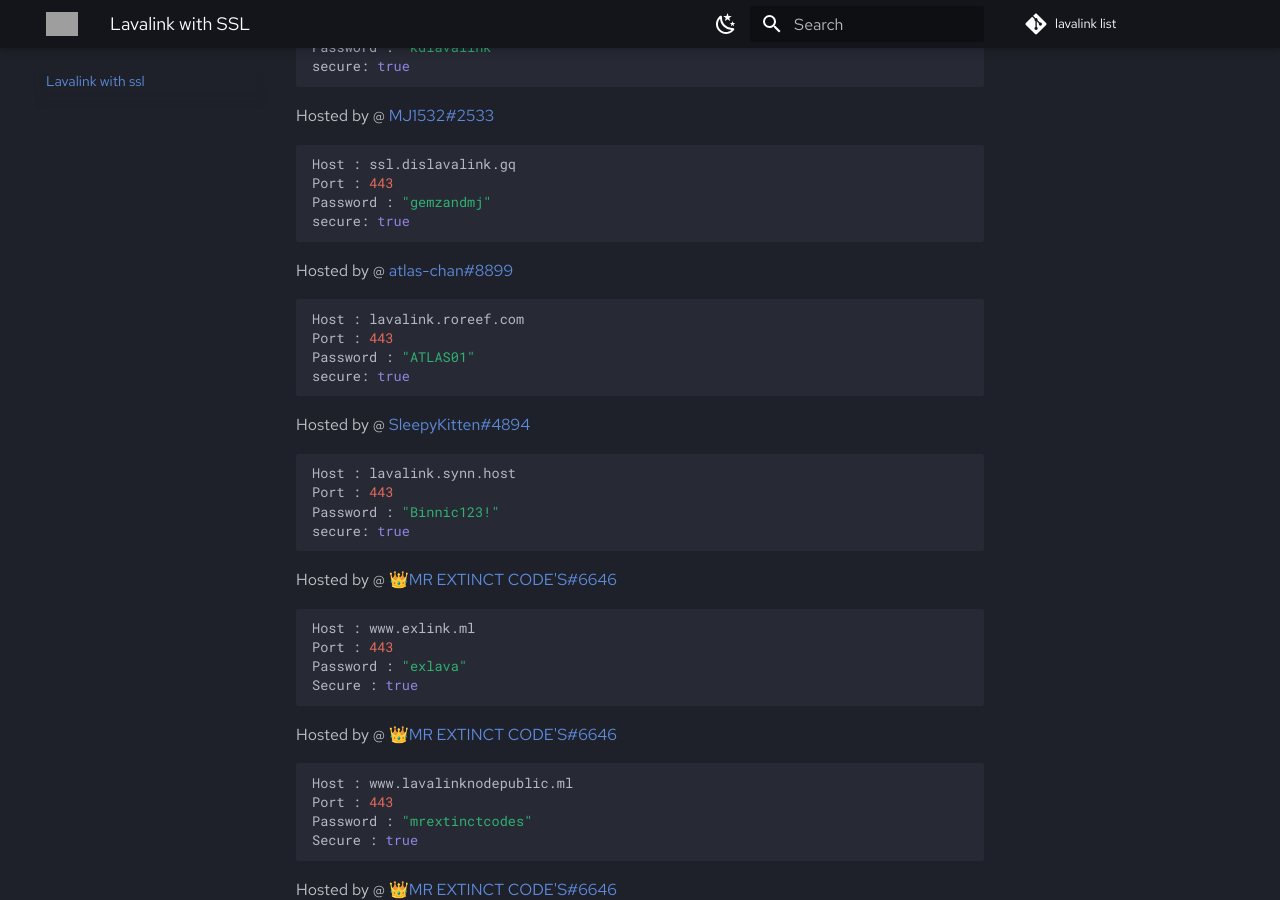
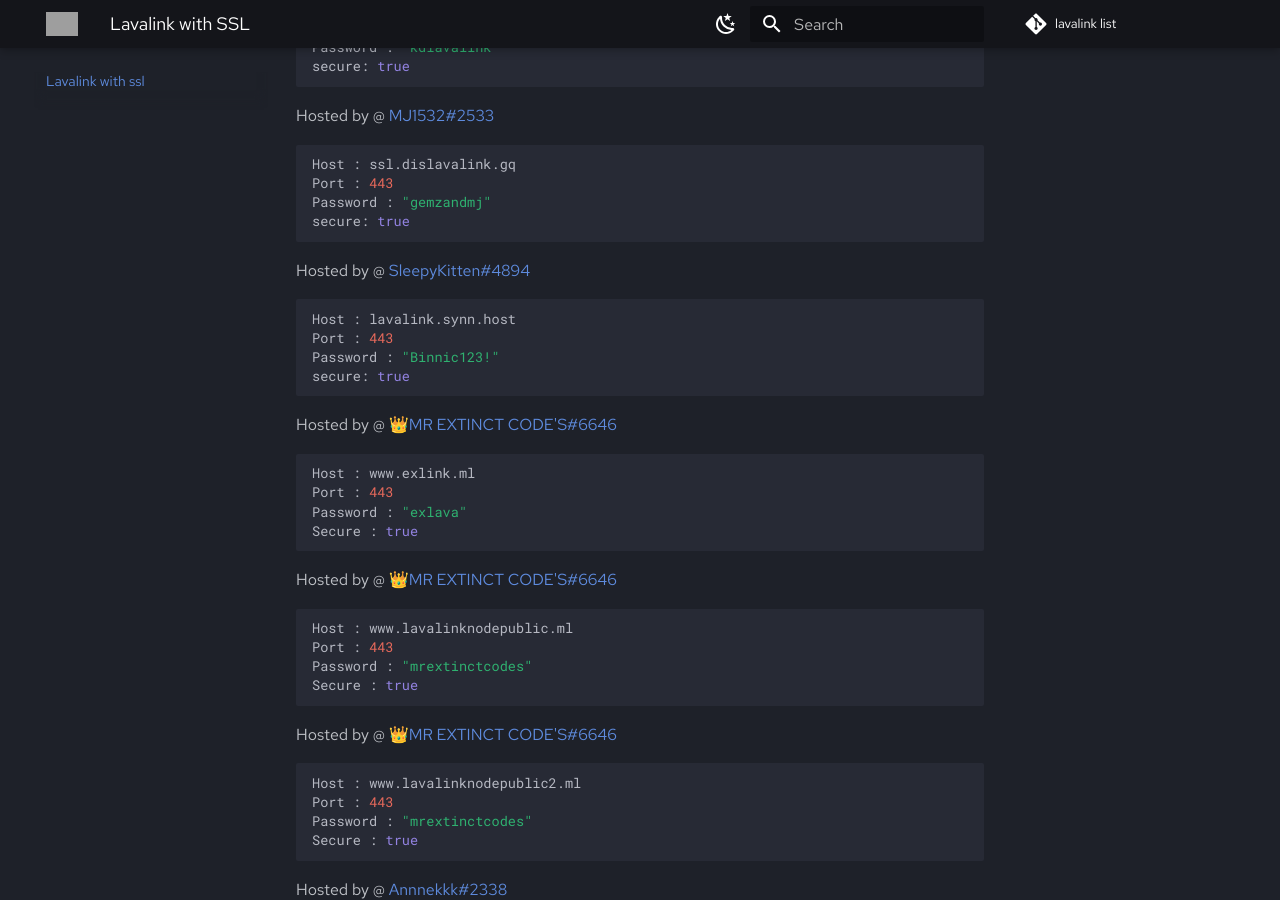
Before and after one commit to DarrenOfficial/lavalink-list, an MkDocs documentation site: the page built from docs/SSL/lavalink-with-ssl.md, in a window 1280 px wide and 900 px high, scrolled down 1053 px. Built offline with MkDocs 1.6.1 and Material for MkDocs 9.7.7, drawn with Linux system fonts in a browser that asks for light colours; comment, search, counter and statistics services are not loaded; grey boxes are pictures that could not be loaded.

Commit message:
Remove my lavalink (#140)

````diff
--- a/docs/SSL/lavalink-with-ssl.md
+++ b/docs/SSL/lavalink-with-ssl.md
@@ -54,13 +54,6 @@ Port : 443
 Password : "gemzandmj"
 secure: true
 ```
-Hosted by @ [atlas-chan#8899](https://github.com/reef1447)
-```bash
-Host : lavalink.roreef.com
-Port : 443
-Password : "ATLAS01"
-secure: true
-```
 Hosted by @ [SleepyKitten#4894](https://github.com/xcgc)
 ```bash
 Host : lavalink.synn.host
````
